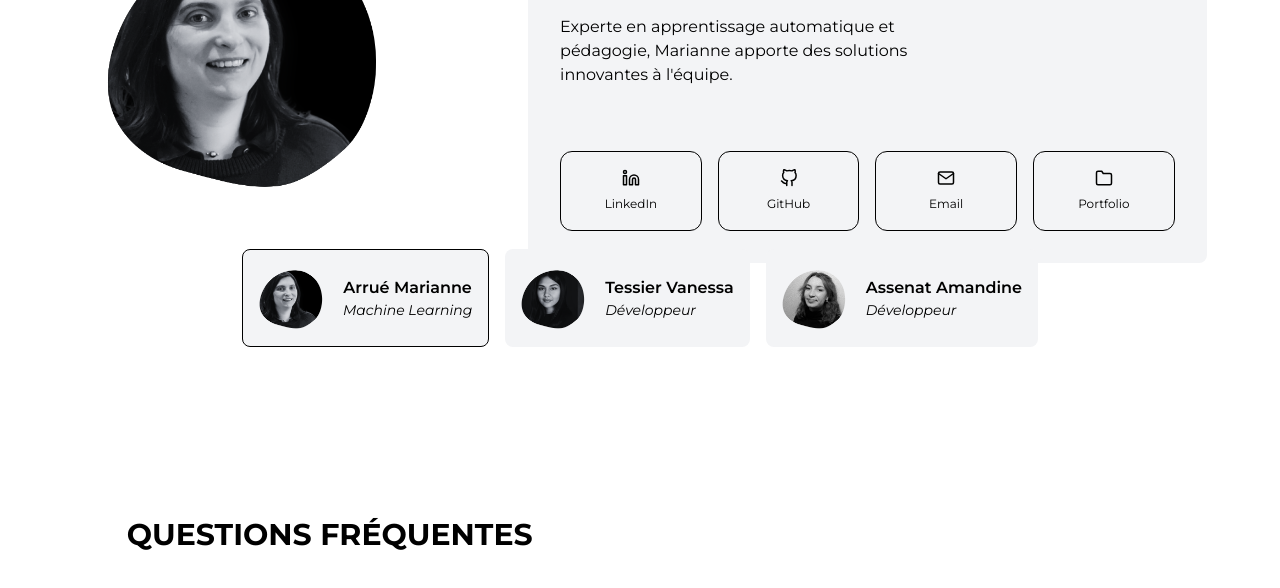
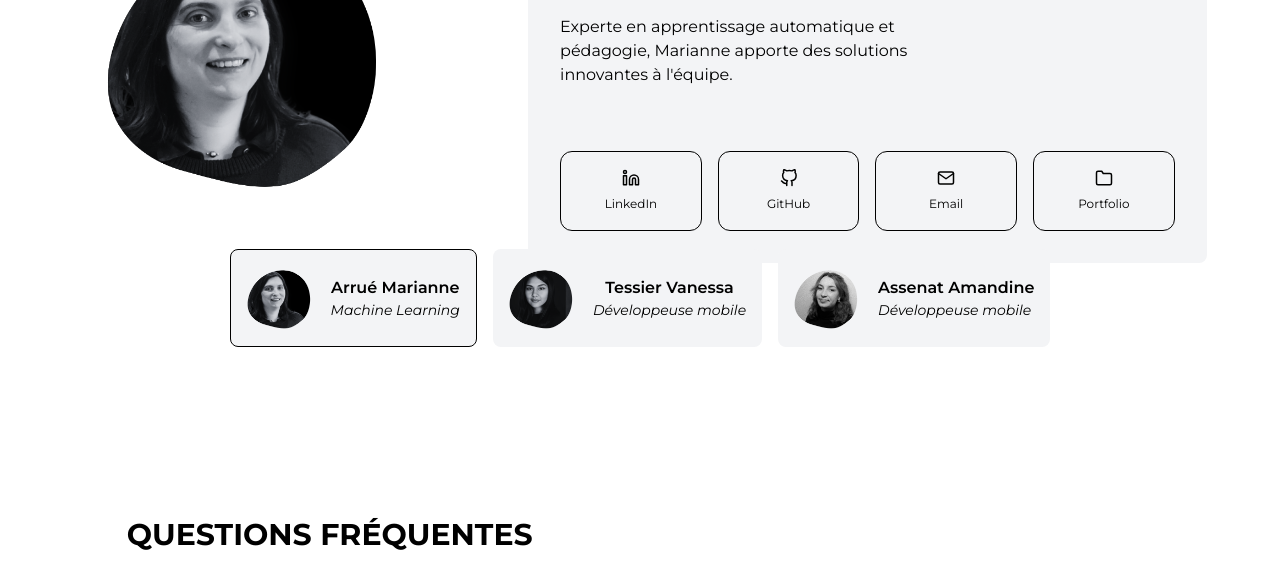
Before and after one commit to TessierV/vocabulo-landingPage, a SvelteKit app in the folder vocabulo-laundingPage/: page / in a window 1280 px wide. Shown: the part 7027-7615 px from the top of the page. Built offline with nearby package versions, Linux system fonts and the light colour scheme; a web font is replaced by a local one.

Commit message:
adjust team member text

```diff
--- a/vocabulo-laundingPage/src/components/Team.svelte
+++ b/vocabulo-laundingPage/src/components/Team.svelte
@@ -28,9 +28,9 @@
             id: 2,
             name: "Tessier",
             surname: "Vanessa",
-            role: "Développeur",
+            role: "Développeuse mobile",
             description:
-                "Développeuse full-stack spécialisée en React et Node.js.",
+                "Spécialisée en développement full-stack et front-end pour le web et le mobile. A conçu l'intégralité de l'application Vocabul'o Quiz ainsi que son UI/UX.",
             photo: "/assets/team/Vanessa.png",
             linkedin: "https://linkedin.com/in/vanessa-tessier",
             github: "https://github.com/TessierV",
@@ -41,9 +41,8 @@
             id: 3,
             name: "Assenat",
             surname: "Amandine",
-            role: "Développeur",
-            description:
-                "Amandine assure la livraison des projets dans les délais et le budget impartis.",
+            role: "Développeuse mobile",
+            description: "Spécialisée en développement full-stack et front-end pour le web et le mobile. A conçu l'intégralité de l'application Vocabul'o Kid ainsi que son UI/UX.",
             photo: "/assets/team/Amandine.png",
             linkedin:
                 "https://www.linkedin.com/in/amandine-assenat-designer-graphique-developpeuse-front-end/",
```
